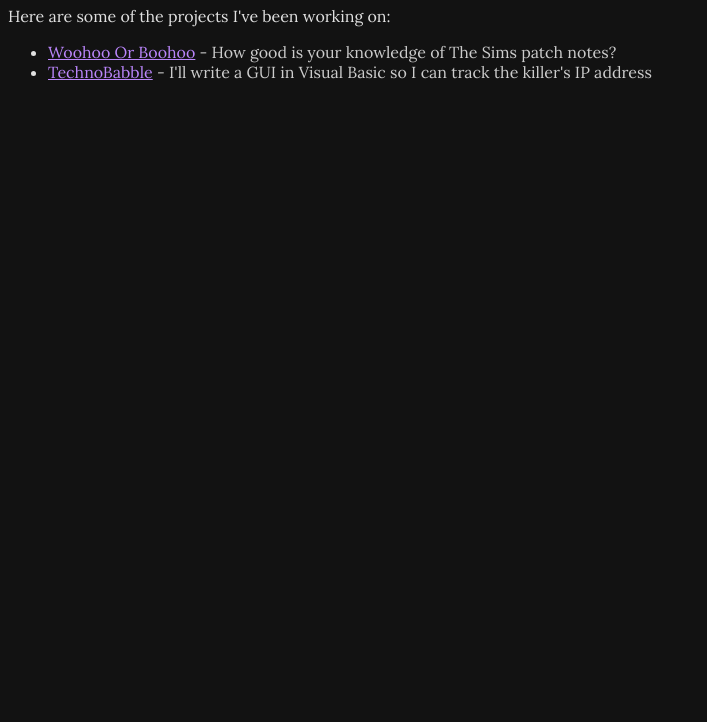
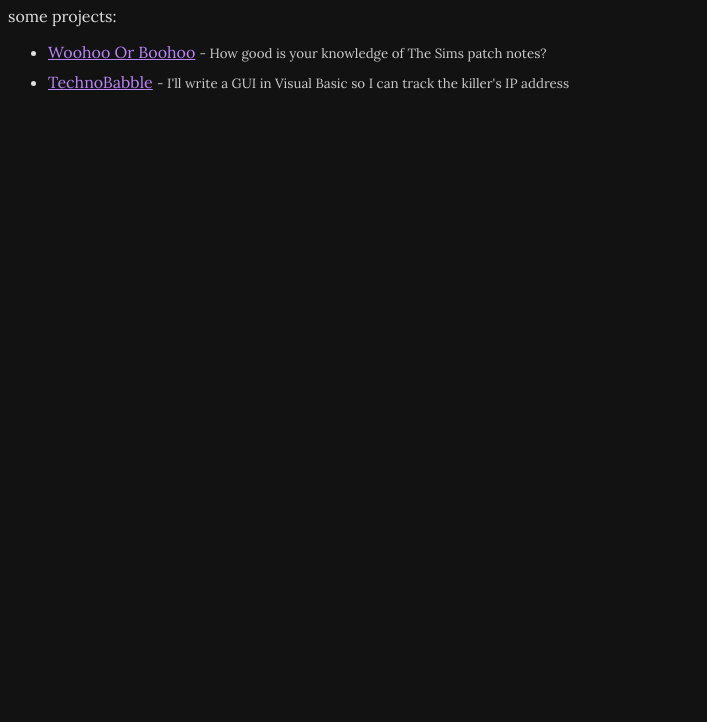
Before and after one commit to l-paz91/l-paz91.github.io, a plain HTML site: page index.html in a window 1280 px wide. Shown: the part 78-800 px from the top of the page, without its empty margins (0-707 px from the left). Drawn offline with Linux system fonts and the light colour scheme.

Commit message:
add padding

```diff
--- a/index.html
+++ b/index.html
@@ -7,7 +7,7 @@
 </head>
 <body>
     <h1>long's playground</h1>
-    <p>Here are some of the projects I've been working on:</p>
+    <p>some projects:</p>
     <ul>
         <li>
             <a href="https://l-paz91.github.io/WoohooOrBoohoo">Woohoo Or Boohoo</a>
--- a/style.css
+++ b/style.css
@@ -2,6 +2,10 @@ body {
     background-color: #121212; /* Dark background */
     color: #e0e0e0; /* Light text */
     font-family: 'Lora', serif;
+}
+
+li {
+    margin-bottom: 10px; /* Add space between list items */
 }
 
 a {
@@ -14,4 +18,5 @@ a:hover {
 
 li span {
     color: #ccc; /* Lighter color for descriptions */
+    font-size: smaller;
 }
```
